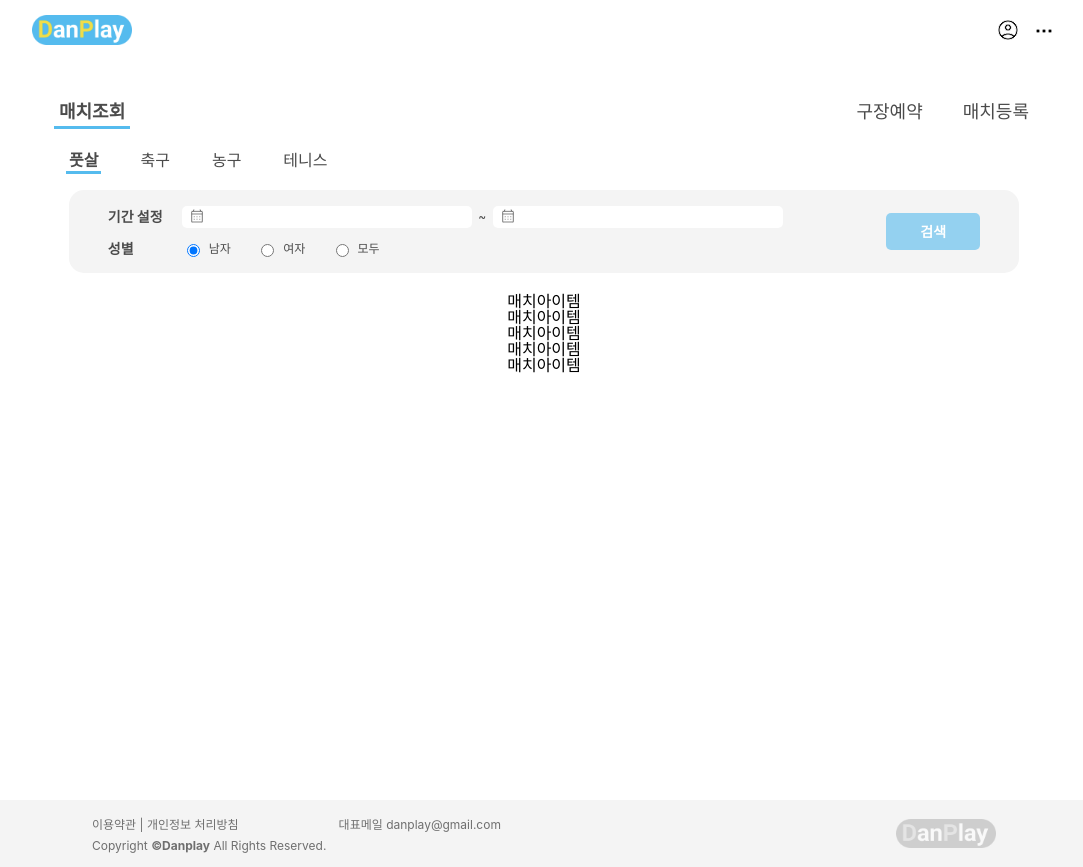
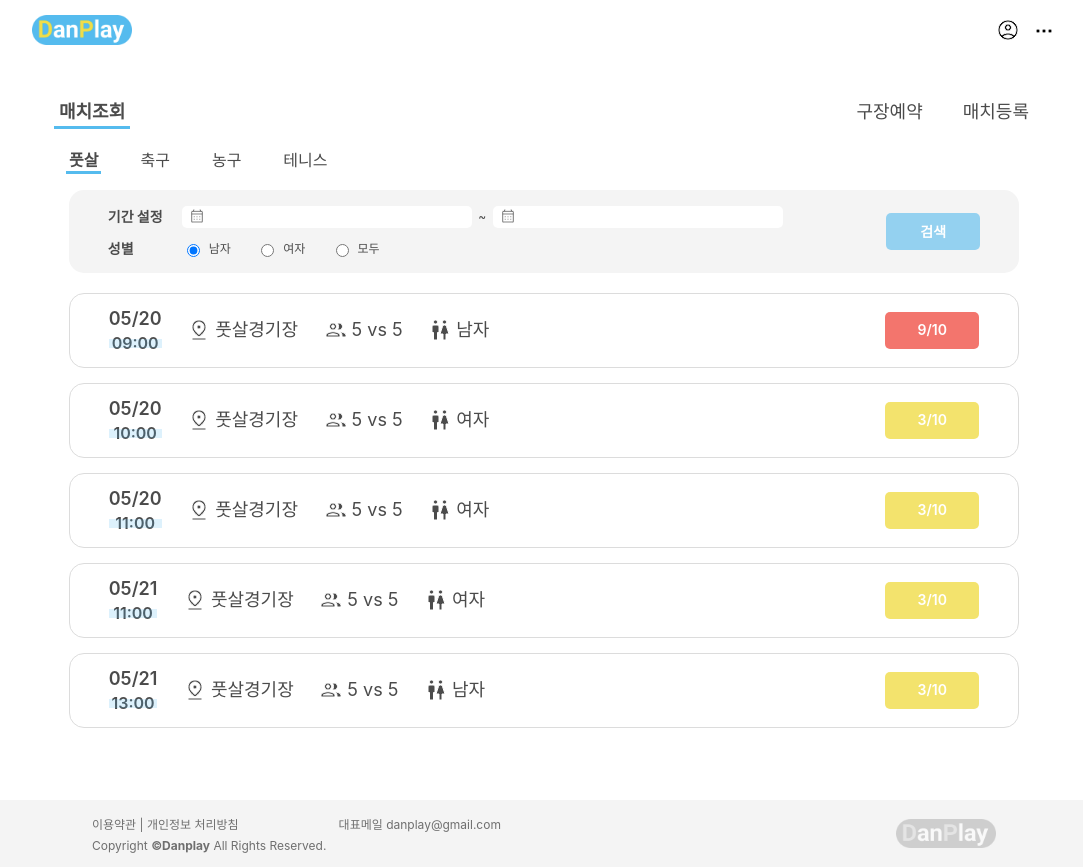
Before and after one commit to GyeongSoTone/Danplay-frontend, a React (Create React App) app: page / in a window 1280 px wide. Shown: the whole page, without its empty margins (96-1179 px from the left). Built offline with nearby package versions, Linux system fonts and the light colour scheme.

Commit message:
💄 [#5] 매치아이템 마크업 구현

```diff
--- a/src/components/common/_pallete.scss
+++ b/src/components/common/_pallete.scss
@@ -3,3 +3,4 @@ $LIGHT_BLACK: #6f6f6f;
 $BACKGROUND_GRAY: #f4f4f4;
 $POINT_BLUE: #55bbee;
 $POINT_YELLOW: #f0dd49;
+$POINT_RED: #f05349cc;
--- a/src/components/match/MatchItem.js
+++ b/src/components/match/MatchItem.js
@@ -1,7 +1,88 @@
 import React from 'react'
+import dayjs from 'dayjs'
+import styles from './MatchItem.module.scss'
+import classNames from 'classnames/bind'
 
-const MatchItem = () => {
-  return <div>매치아이템</div>
+import PinDropOutlinedIcon from '@mui/icons-material/PinDropOutlined'
+import GroupOutlinedIcon from '@mui/icons-material/GroupOutlined'
+import WcOutlinedIcon from '@mui/icons-material/WcOutlined'
+
+const cx = classNames.bind(styles)
+
+const MatchItem = ({ item }) => {
+  const { maxNumberOfParticipants, place, startTime, gender, participants } =
+    item
+  const numberOfPlayer = maxNumberOfParticipants / 2
+  const numberOfParticipants = participants.length
+
+  const dayjsDate = dayjs(startTime)
+
+  const dateTxt =
+    (dayjsDate.get('month') + 1).toString().padStart(2, '0') +
+    '/' +
+    dayjsDate.get('date').toString().padStart(2, '0')
+
+  const timeTxt =
+    dayjsDate.get('hour').toString().padStart(2, '0') +
+    ':' +
+    dayjsDate.get('minute').toString().padStart(2, '0')
+
+  const genderTxt = (() => {
+    if (gender === 'male') {
+      return '남자'
+    } else if (gender === 'female') {
+      return '여자'
+    } else {
+      return '모두'
+    }
+  })()
+
+  const backColor = (() => {
+    if (numberOfParticipants / maxNumberOfParticipants > 0.7) {
+      return 'red'
+    } else {
+      return 'yellow'
+    }
+  })()
+
+  return (
+    <div className={cx('container')}>
+      <div className={cx('container-data')}>
+        <div className={cx('date-time')}>
+          <div className={cx('date')}>{dateTxt}</div>
+          <div className={cx('time')}>
+            {timeTxt}
+            <div className={cx('mark')} />
+          </div>
+        </div>
+        <div className={cx('data-box')}>
+          <div className={cx('data')}>
+            <PinDropOutlinedIcon
+              sx={{ stroke: '#ffffff', strokeWidth: 1, fontSize: 24 }}
+            />
+            <div className={cx('data-txt')}>{place}</div>
+          </div>
+          <div className={cx('data')}>
+            <GroupOutlinedIcon
+              sx={{ stroke: '#ffffff', strokeWidth: 1, fontSize: 24 }}
+            />
+            <div className={cx('data-txt')}>
+              {numberOfPlayer} vs {numberOfPlayer}
+            </div>
+          </div>
+          <div className={cx('data')}>
+            <WcOutlinedIcon
+              sx={{ stroke: '#ffffff', strokeWidth: 1, fontSize: 24 }}
+            />
+            <div className={cx('data-txt')}>{genderTxt}</div>
+          </div>
+        </div>
+      </div>
+      <div className={cx('num-of-participants', backColor)}>
+        {numberOfParticipants}/{maxNumberOfParticipants}
+      </div>
+    </div>
+  )
 }
 
 export default MatchItem
--- /dev/null
+++ b/src/components/match/MatchItem.module.scss
@@ -0,0 +1,85 @@
+@import '../common/pallete';
+
+.container {
+  width: 100%;
+  display: flex;
+  border: 1px solid #dcdcdc;
+  border-radius: 15px;
+  padding: 2vh 3vw;
+  box-sizing: border-box;
+  justify-content: space-between;
+  align-items: center;
+
+  + .container {
+    margin-top: 15px;
+  }
+
+  .container-data {
+    display: flex;
+  }
+
+  .date-time {
+    color: $BLACK;
+    font-weight: 600;
+    display: flex;
+    flex-direction: column;
+    justify-content: center;
+
+    .date {
+      font-size: 18px;
+    }
+    .time {
+      font-size: 16px;
+      margin-top: 7px;
+      position: relative;
+
+      .mark {
+        width: 100%;
+        height: 60%;
+        position: absolute;
+        top: 4px;
+        background-color: rgba($POINT_BLUE, 0.2);
+      }
+    }
+  }
+
+  .data-box {
+    display: flex;
+
+    @media screen and (max-width: 550px) {
+      flex-direction: column;
+    }
+
+    .data {
+      color: $BLACK;
+      margin-left: 2vw;
+      display: flex;
+      align-items: center;
+
+      .data-txt {
+        font-size: 18px;
+        margin-left: 4px;
+      }
+    }
+  }
+
+  .num-of-participants {
+    color: white;
+    border-radius: 5px;
+    font-size: 14px;
+    width: 94px;
+    height: 37px;
+    font-weight: 600;
+    display: flex;
+    align-items: center;
+    justify-content: center;
+
+    &.red {
+      background-color: rgba($POINT_RED, 0.8);
+    }
+
+    &.yellow {
+      background-color: rgba($POINT_YELLOW, 0.8);
+    }
+  }
+}
```
Also changed, not shown: src/components/match/MatchItem.scss (deleted).
